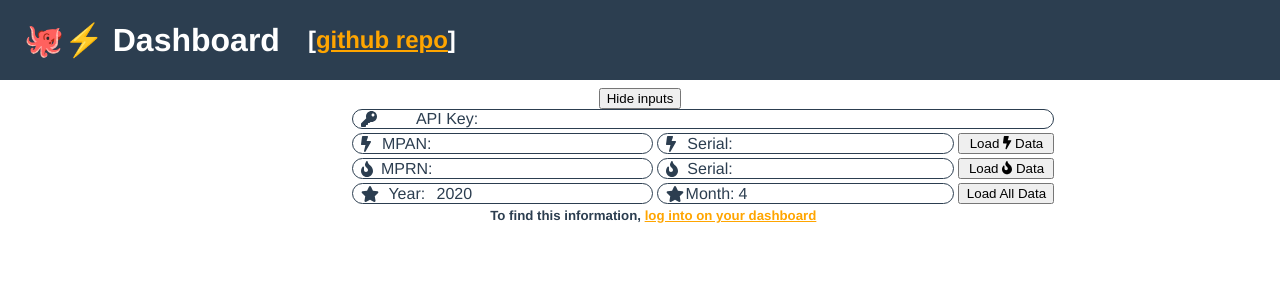
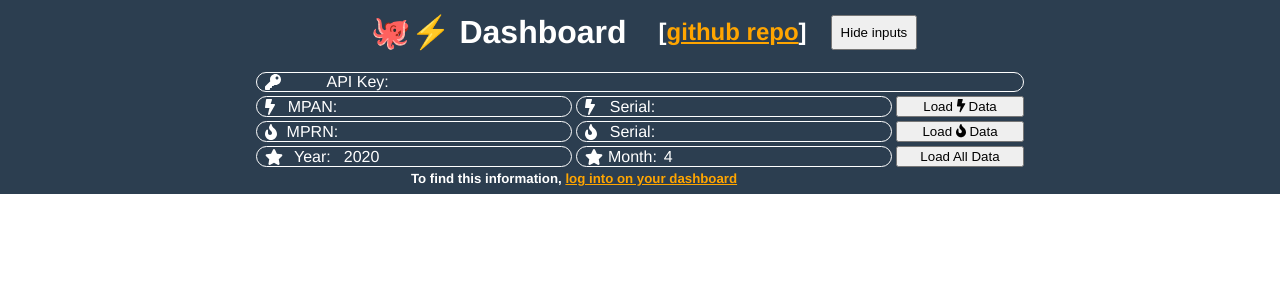
Before and after one commit to mxdvl/octopus, a Vue app: page / in a window 1280 px wide. Shown: the top 300 px of the page. Built offline with nearby package versions, Linux system fonts and the light colour scheme.

Commit message:
commits to be hidden

```diff
--- a/src/App.vue
+++ b/src/App.vue
@@ -4,9 +4,12 @@
       <h1>🐙⚡️ Dashboard</h1>
 
       <h2>[<a href="https://github.com/mxdvl/octopus/">github repo</a>]</h2>
+
+      <button @click="toggleInputs">{{ showInputs ? 'Hide' : 'Show' }} inputs</button>
+
+      <button v-if="dataLoaded" @click="clearOut">Clear Data</button>
     </header>
 
-    <button @click="toggleInputs">{{ showInputs ? 'Hide' : 'Show' }} inputs</button>
     <div id="inputs" v-if="showInputs">
       <!-- skLive <input v-model="skLive" type="text" style="width: 250px"><br> -->
 
@@ -31,7 +34,6 @@
     <Calendar v-if="consumption.length" :today="today" :consumption="consumption" />
 
     <h3 v-if="errors">{{ errors }}</h3>
-    <button v-if="dataLoaded" @click="clearOut">Clear Data</button>
   </div>
 </template>
 
@@ -218,6 +220,10 @@
 
 $colour : #2c3e50;
 
+html {
+  --colour: $colour;
+}
+
 #app {
   font-family: Avenir, Helvetica, Arial, sans-serif;
   -webkit-font-smoothing: antialiased;
@@ -229,9 +235,9 @@
 header {
   font-size: 1rem;
   padding: 0.5em;
-  margin-bottom: 0.5em;
   display: flex;
   justify-items: center;
+  justify-content: center;
   align-items: center;
   line-height: 1;
 
@@ -239,19 +245,25 @@
   color: white;
 
   > * {
-    padding: 0.5em;
-    margin: 0;
+    padding: 0.5rem;
+    margin: 0 0.5rem;
   }
 }
 
 #inputs {
   display: grid;
-  grid-template-columns: 1fr 1fr 6em;
+  grid-template-columns: 1fr 1fr 8em;
   gap: 0.25em;
   margin: auto;
 
-  width: 36em;
+  padding-top: 0.5rem;
+  padding-bottom: 0.5rem;
+  padding-left: calc(50vw - 24em);
+  padding-right: calc(50vw - 24em);
+
   max-width: 100%;
+  background-color: $colour;
+  color: white;
 }
 
 a {
--- a/src/components/Calendar.vue
+++ b/src/components/Calendar.vue
@@ -1,7 +1,7 @@
 <template>
   <div class="calendar">
-    <h2>{{ month }}</h2>
     <div class="boxes" v-if="days.length">
+      <h2>{{ month }}</h2>
       <div
         class="box top"
         v-for="weekDay in weekDays"
@@ -106,6 +106,10 @@
     grid-gap: $size;
     background: #eee;
     padding-bottom: $size;
+
+    h2 {
+      grid-column: span 7
+    }
   }
 
   .box.day {
```
